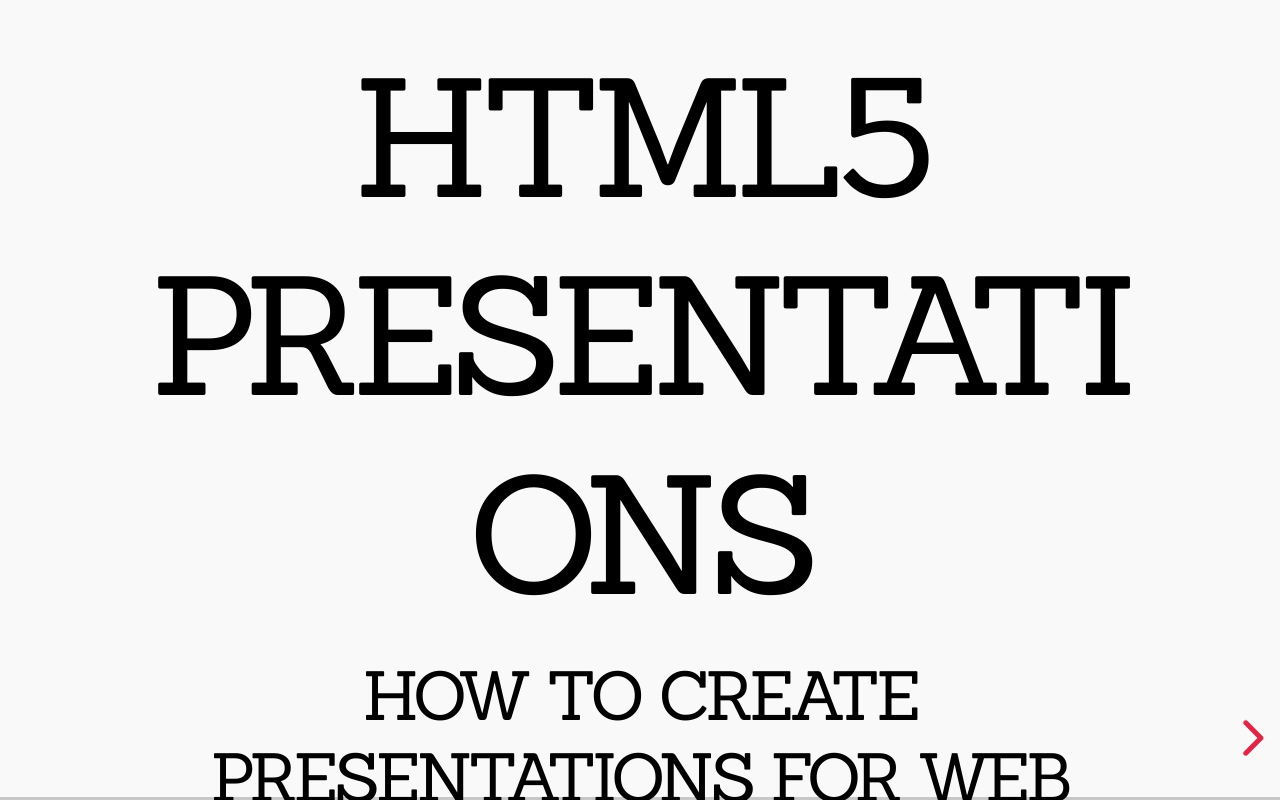
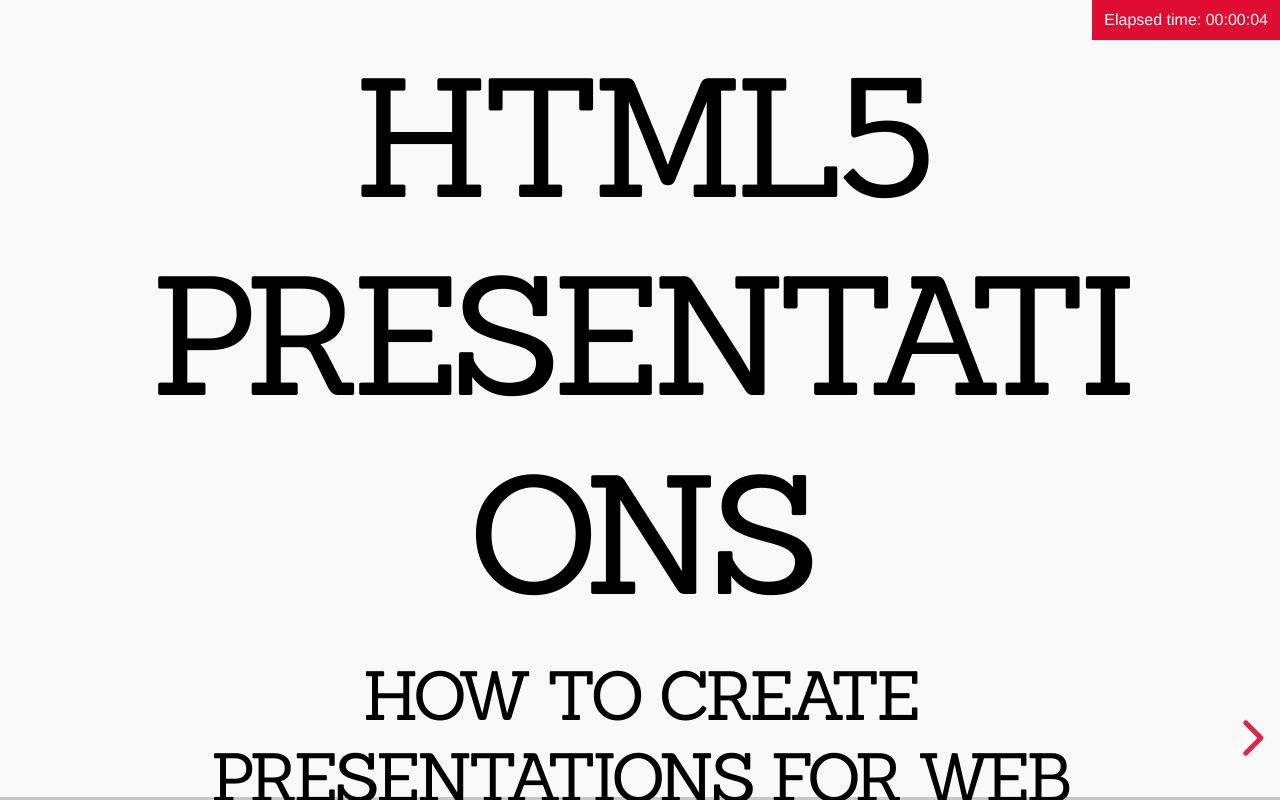
Before and after one commit to LukasWoodtli/revealjs-example, a website: page index.html in a window 1280 px wide. Drawn offline with Linux system fonts and the light colour scheme; a web font is replaced by a local one.

Commit message:
Add example for event handler

```diff
--- a/index.html
+++ b/index.html
@@ -28,9 +28,24 @@
     .packt-state p {
         color: #fff;
     }
+
+    .timer {
+        z-index: 1000;
+        position: absolute;
+        top: 0;
+        right: 0;
+        padding: 12px;
+        background-color: #df0d32;
+        color: #ffffff;
+        font-family: Helvetica, Arial, sans-serif;
+    }
     </style>
 </head>
 <body>
+<div class="timer">Elapsed time:
+<span id="elapsed-time">00:00:00</span>
+</div>
+
 <div class="reveal">
     <div class="slides">
         <section>
@@ -78,7 +93,7 @@
             <section>
                 <h1>Cross browser and platform</h1>
             </section>
-            <section>
+            <section data-last>
                 <h1>Open source!!!</h1>
             </section>
         </section>
@@ -112,6 +127,37 @@
     Reveal.addEventListener('packt-state', function () {
         window.alert("Event listener for 'packt-state' called");
     });
+
+    let elapsedTime = function () {
+        let seconds = -1;
+        let clock = document.getElementById('elapsed-time'),
+            pad = function (n) {
+            return (n < 10 ? '0' + n : n);
+            },
+            elapse = function () {
+                let s, h, m;
+                seconds++;
+                s = seconds;
+                h = Math.floor(s / 3600);
+                s %= 3600;
+                m = Math.floor(s / 60);
+                s %= 60;
+                clock.innerHTML = pad(h) + ':' + pad(m) + ':' + pad(s);
+            };
+
+            window.timer = setInterval(elapse, 1000);
+            elapse();
+
+    };
+
+    Reveal.addEventListener('ready', elapsedTime);
+
+    Reveal.addEventListener('slidechanged', function (e) {
+        if (e.currentSlide.getAttribute('data-last') !== null) {
+            clearInterval(window.timer)
+        }
+    });
+
 </script>
 </body>
 </html>
```
